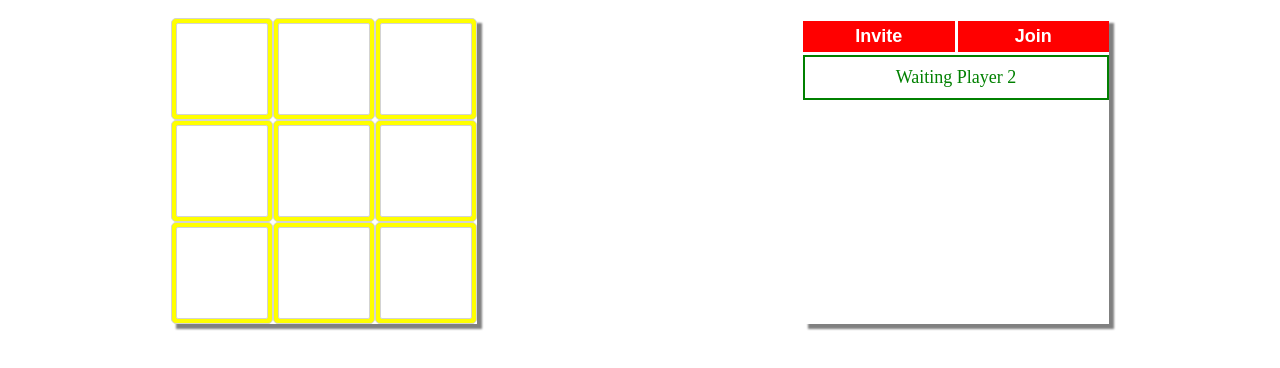
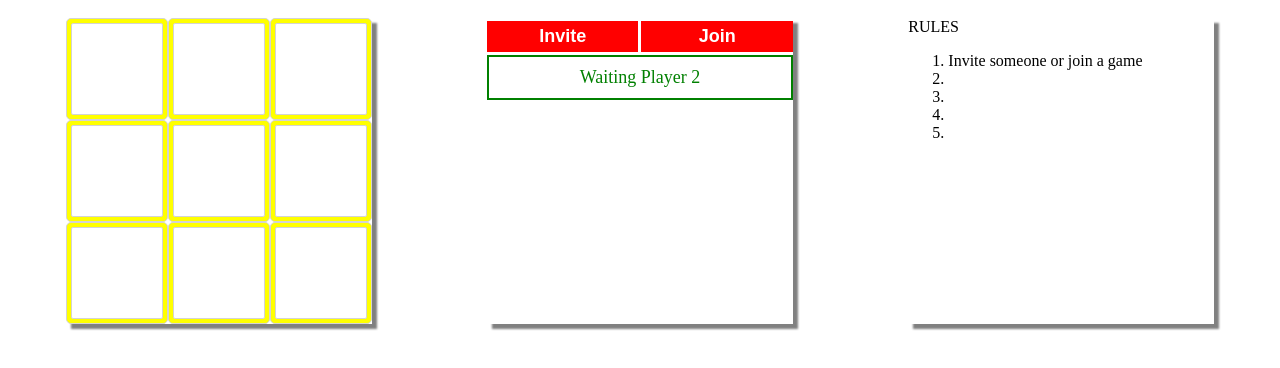
Before and after one commit to rick-ssa/tic-tac-toe-online, a plain HTML site: page index.html in a window 1280 px wide. Drawn offline with Linux system fonts and the light colour scheme.

Commit message:
made rules

```diff
--- a/index.html
+++ b/index.html
@@ -17,6 +17,18 @@
             </div>
             <div class = 'message-bar'>Waiting Player 2</div>
         </div>
+
+        <div class="rules">
+            RULES
+            <ol>
+                <li>Invite someone or join a game</li>
+                <li></li>
+                <li></li>
+                <li></li>
+                <li></li>
+            </ol>
+        </div>
+
     </main>
 
     <script src='index.js'></script>
--- a/style.css
+++ b/style.css
@@ -97,3 +97,10 @@ main {
         flex-direction: row;
     }
 }
+
+.rules {
+    width: 306px;
+    height: 306px;
+    box-shadow: 5px 5px 2px gray;
+    margin: 10px 0;
+}
```
